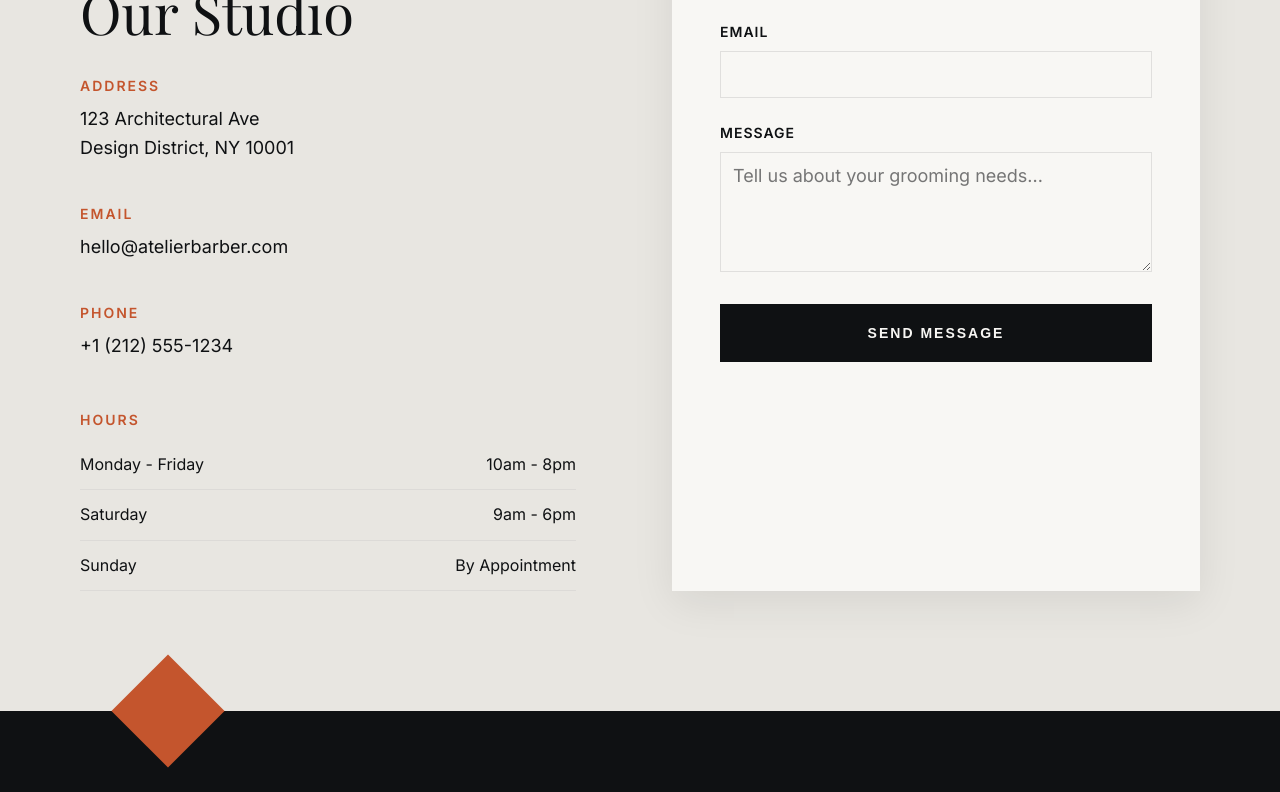
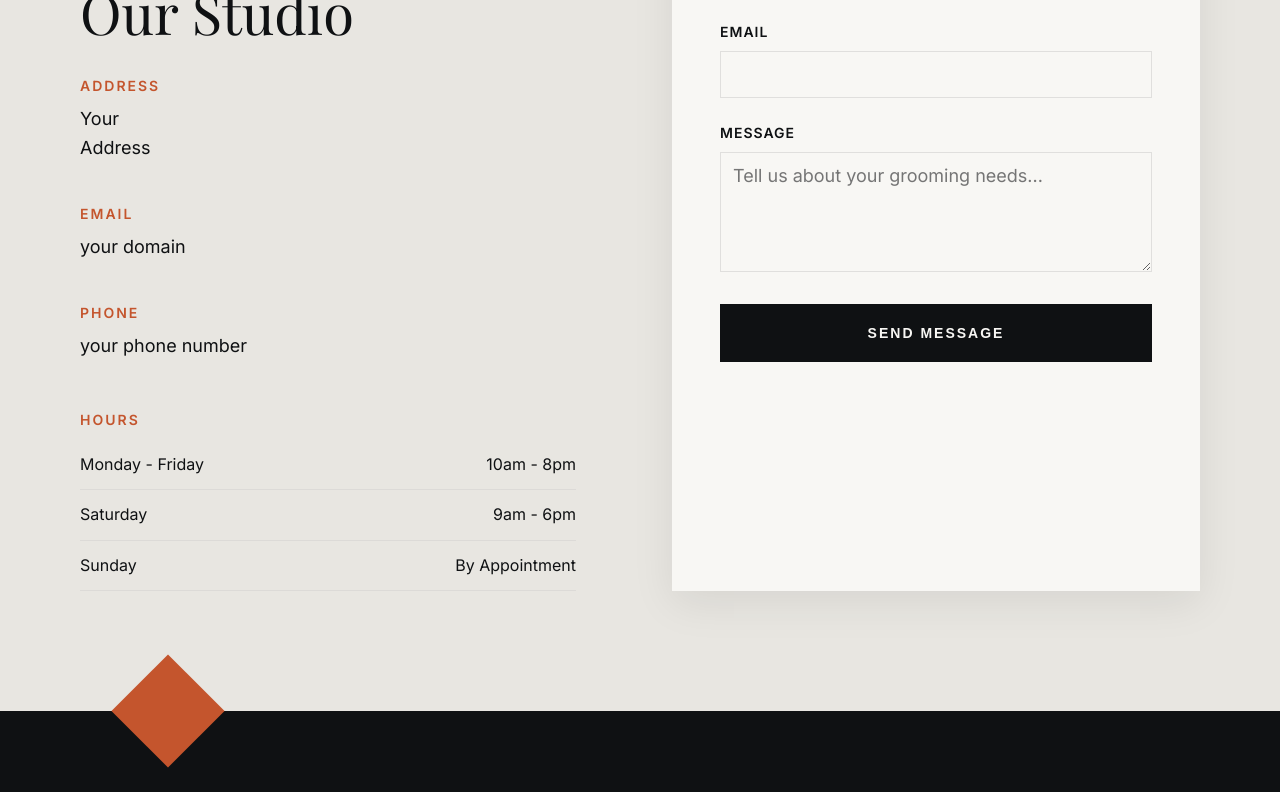
Before and after one commit to Deren-WebDev/Project5, a plain HTML site: page index.html in a window 1280 px wide. Shown: the part 3883-4675 px from the top of the page. Drawn offline with nearby package versions, Linux system fonts and the light colour scheme; a web font is replaced by a local one.

Commit message:
Update index.html

```diff
--- a/index.html
+++ b/index.html
@@ -1137,19 +1137,19 @@
           <div class="contact-method">
             <span class="contact-label">Address</span>
             <a href="https://maps.google.com" target="_blank" class="contact-value">
-              123 Architectural Ave<br>
-              Design District, NY 10001
+              Your <br>
+              Address
             </a>
           </div>
 
           <div class="contact-method">
             <span class="contact-label">Email</span>
-            <a href="mailto:hello@atelierbarber.com" class="contact-value">hello@atelierbarber.com</a>
+            <a href="mailto:.com" class="contact-value">your domain</a>
           </div>
 
           <div class="contact-method">
             <span class="contact-label">Phone</span>
-            <a href="tel:+12125551234" class="contact-value">+1 (212) 555-1234</a>
+            <a href="tel:+" class="contact-value">your phone number</a>
           </div>
 
           <div class="contact-hours">
```
